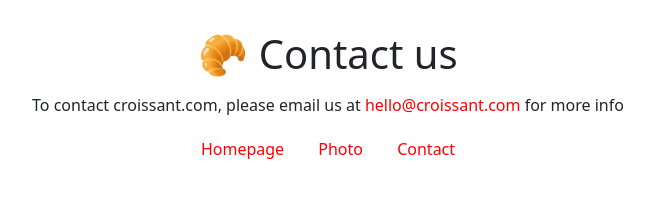
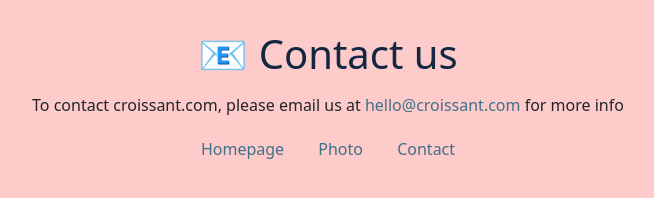
Before and after one commit to DashaGrebenchuk/multiple-page-hosting-croissant, a plain HTML site: page contact.html in a window 1280 px wide. Shown: the whole page, without its empty margins (312-966 px from the left). Drawn offline with nearby package versions, Linux system fonts and the light colour scheme.

Commit message:
Added CSS properties

```diff
--- a/contact.html
+++ b/contact.html
@@ -14,7 +14,7 @@
     <link rel="stylesheet" href="styles/style.css" />
   </head>
   <body>
-    <h1>🥐 Contact us</h1>
+    <h1>📧 Contact us</h1>
     <p>
       To contact croissant.com, please email us at
       <a href="mailto:hello@croissant.com" class="mail-to"
--- a/styles/style.css
+++ b/styles/style.css
@@ -1,9 +1,11 @@
 body {
   margin: 0 80px;
+  background: #fdcbca;
 }
 h1 {
   text-align: center;
   margin: 30px 0 15px;
+  color: #132743;
 }
 p {
   text-align: center;
@@ -14,7 +16,7 @@ footer {
 }
 a {
   margin: 0 15px;
-  color: red;
+  color: #407088;
   text-decoration: none;
 }
 
@@ -26,5 +28,5 @@ img {
 }
 .mail-to {
   margin: 0;
-  color: red;
+  color: #407088;
 }
```
Also changed, not shown: index.html (+1 -1 lines), photo.html (+2 -2 lines).
